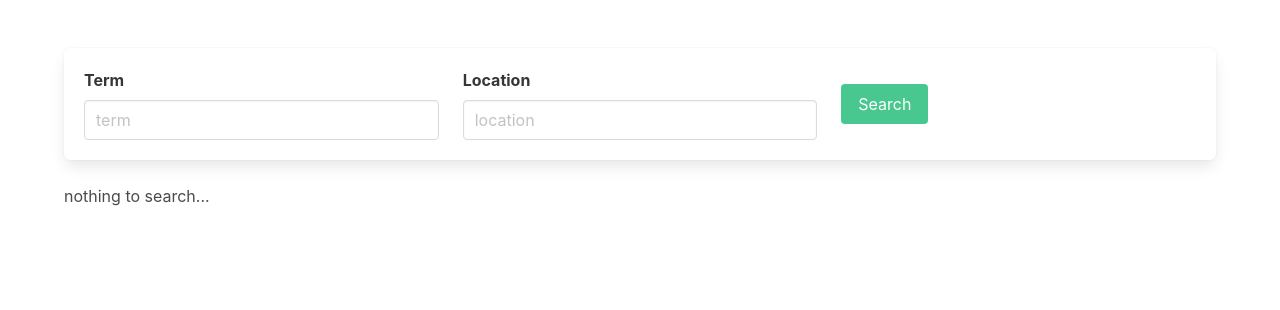
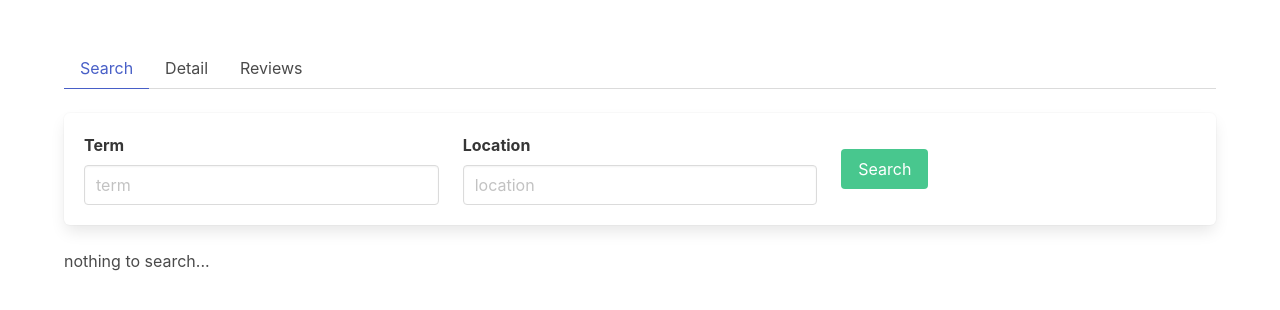
Before and after one commit to murray501/Yelp-App, a React (Create React App) app in the folder client/: page /search in a window 1280 px wide. Shown: the top 310 px of the page. Built offline with nearby package versions, Linux system fonts and the light colour scheme.

Commit message:
add Detail page

```diff
--- a/client/src/App.js
+++ b/client/src/App.js
@@ -1,5 +1,7 @@
 import React, {useState, createContext} from "react";
 import Search from "./pages/Search";
+import Detail from "./pages/Detail";
+import Reviews from "./pages/Reviews";
 
 export const Context = createContext();
 
@@ -7,10 +9,29 @@ export function App() {
   const [currentTerms, setCurrentTerms] = useState();
   const [currentData, setCurrentData] = useState();
   const [page, setPage] = useState(0);
+  const [tab, setTab] = useState("Search");
+  const [chunk, setChunk] = useState();
+
+  const goDetail = (_chunk) => {
+    setChunk(_chunk);
+    setTab("Detail");
+  }
 
   return (
-    <Context.Provider value={{currentTerms, setCurrentTerms, currentData, setCurrentData, page, setPage}}>
-      <Search />
+    <Context.Provider value={{currentTerms, setCurrentTerms, currentData, setCurrentData, page, setPage, tab, setTab}}>
+      <Tabs />
+      { tab === "Search" ? <Search goDetail={goDetail}/> : tab === "Detail" ? <Detail chunk={chunk}/> : <Reviews /> }
     </Context.Provider>
   );
+
+  function Tabs() {
+    const tabs = ["Search", "Detail", "Reviews"];
+    return (
+    <div class="tabs">
+      <ul>
+        {tabs.map (tname => <li class={(tname === tab) ? 'is-active' : ''}><a>{tname}</a></li>)}
+      </ul>
+    </div>
+    )
+  }
 }
--- a/client/src/gql.js
+++ b/client/src/gql.js
@@ -5,6 +5,7 @@ export const BasicSearch = gql`
         search(term: $term, location: $location, offset: $offset) {
             total
             business {
+                id
                 name
                 url
                 photos
@@ -14,3 +15,29 @@ export const BasicSearch = gql`
         }
     }
 `
+
+export const BusinessSearch = gql`
+    query BusinessSearch($id: String) {
+        business(id: $id) {
+            is_claimed
+            is_closed
+            display_phone
+            price
+            categories {
+                title
+                alias
+            }
+            location {
+                formatted_address
+            }
+            coordinates {
+                latitude
+                longitude
+            }
+            hours {
+                hours_type
+                is_open_now
+            }
+        }
+    }
+`
--- /dev/null
+++ b/client/src/pages/Detail.js
@@ -0,0 +1,49 @@
+import React, {useMemo, useEffect} from "react";
+import { BusinessSearch } from "./../gql";
+import { useQuery } from "@apollo/client";
+import { loadJSON, saveJSON} from "./../utils";
+
+export default function Detail ({chunk}) {
+    const stored = useMemo(() => {
+        const key = JSON.stringify({type: "Detail", id: chunk.id});
+        let stored = loadJSON(key);
+        return stored;
+    }, []);
+
+    if (stored) {
+        return <Show chunk={chunk} data={stored} />
+    }
+
+    return (
+        <DetailQuery chunk={chunk} />
+    )
+
+}
+
+function DetailQuery({chunk}) {
+    const {id, name, url, photos, rating, review_count} = chunk;
+    const {loading, error, data} = useQuery(BusinessSearch, {variables: {id}});
+
+    useEffect(() => {
+        if (data) {
+            const key = JSON.stringify({type: "Detail", id: chunk.id});
+            saveJSON(key, data);
+        }
+    }, [data])
+
+    if (loading) return <p>Loading...</p>;
+    if (error) return <p>Error</p>;
+
+    return (
+        <Show chunk={chunk} data={data} />
+    )
+}
+
+function Show({chunk, data}) {
+    return (
+        <>
+        <pre>{JSON.stringify(chunk)}</pre>
+        <pre>{JSON.stringify(data.business)}</pre>
+        </>
+    )
+}
--- /dev/null
+++ b/client/src/pages/Reviews.js
@@ -0,0 +1,10 @@
+import React, {useState, useEffect, useContext} from "react";
+import { useInput } from "./../hooks";
+import { BasicSearch} from "./../gql";
+import { useQuery } from "@apollo/client";
+import { loadJSON, saveJSON} from "./../utils";
+import { Context } from "./../App";
+
+export default function Reviews () {
+    return <div>Reviews</div>
+}
--- a/client/src/pages/Search.js
+++ b/client/src/pages/Search.js
@@ -5,8 +5,8 @@ import { useQuery } from "@apollo/client";
 import { loadJSON, saveJSON} from "./../utils";
 import { Context } from "./../App";
 
-export default function Search () {
-    const {currentTerms, setCurrentTerms, currentData, setCurrentData, page, setPage} = useContext(Context);
+export default function Search ({goDetail = f => f}) {
+    const {currentTerms, setCurrentTerms, currentData, setCurrentData, page, setPage, tab, setTab} = useContext(Context);
     const limit = 20;
 
     const search = (term, location, offset) => {
@@ -102,6 +102,31 @@ export default function Search () {
         </nav>
         )
     }
+
+    function Business({chunk}) {
+        const {id, name, url, photos, rating, review_count} = chunk;
+        return (
+            <div class="column is-3-desktop box">
+                <article class="media">
+                    <aside class="media-left">
+                        <img src={photos} width="80" />
+                    </aside>
+                    <div class="media-content">
+                        <a href={url}>{name}</a>
+                        <p class="content is-small">
+                            <ShowStars rating={rating} />
+                            <br />
+                            Based on {review_count} reviews
+                            <br />
+                            <a onClick={() => goDetail(chunk)}>Detail</a>
+                            <span>·</span>
+                            <a>Review</a>
+                        </p>
+                    </div>
+                </article>
+            </div>
+        )
+    }
 }
 
 // --- outside ---
@@ -137,26 +162,7 @@ function SearchForm({onSearch = f => f}) {
     )
 }
 
-function Business({chunk}) {
-    const {name, url, photos, rating, review_count} = chunk;
-    return (
-        <div class="column is-3-desktop box">
-            <article class="media">
-                <aside class="media-left">
-                    <img src={photos} width="80" />
-                </aside>
-                <div class="media-content">
-                    <a href={url}>{name}</a>
-                    <p class="content is-small">
-                        <ShowStars rating={rating} />
-                        <br />
-                        Based on {review_count} reviews
-                    </p>
-                </div>
-            </article>
-        </div>
-    )
-}
+
 
 function ShowStars({rating}) {
     const valueFloat = parseFloat(rating);
```
